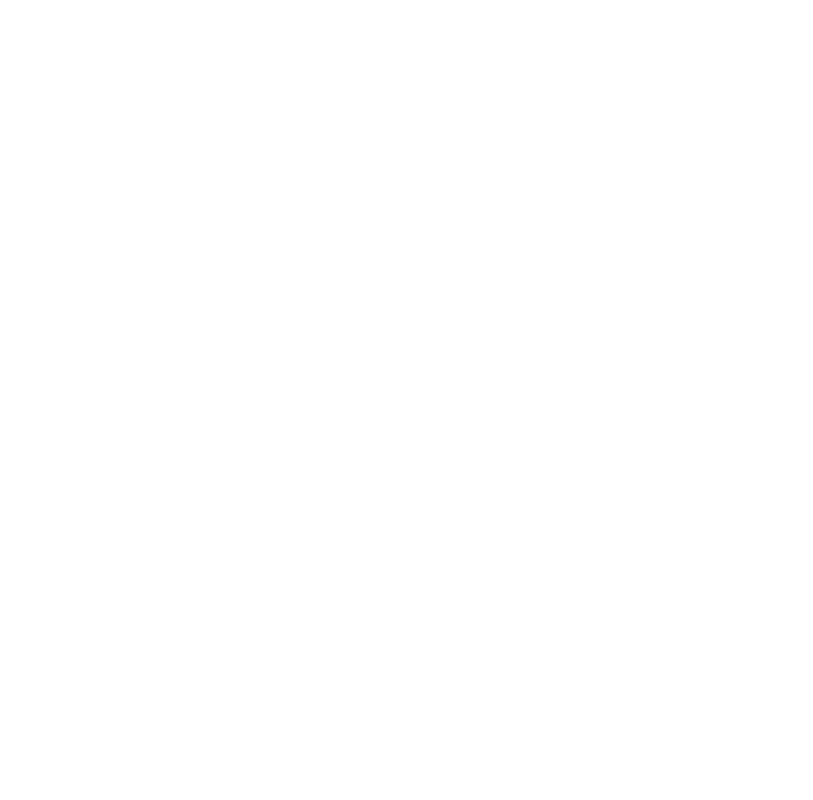
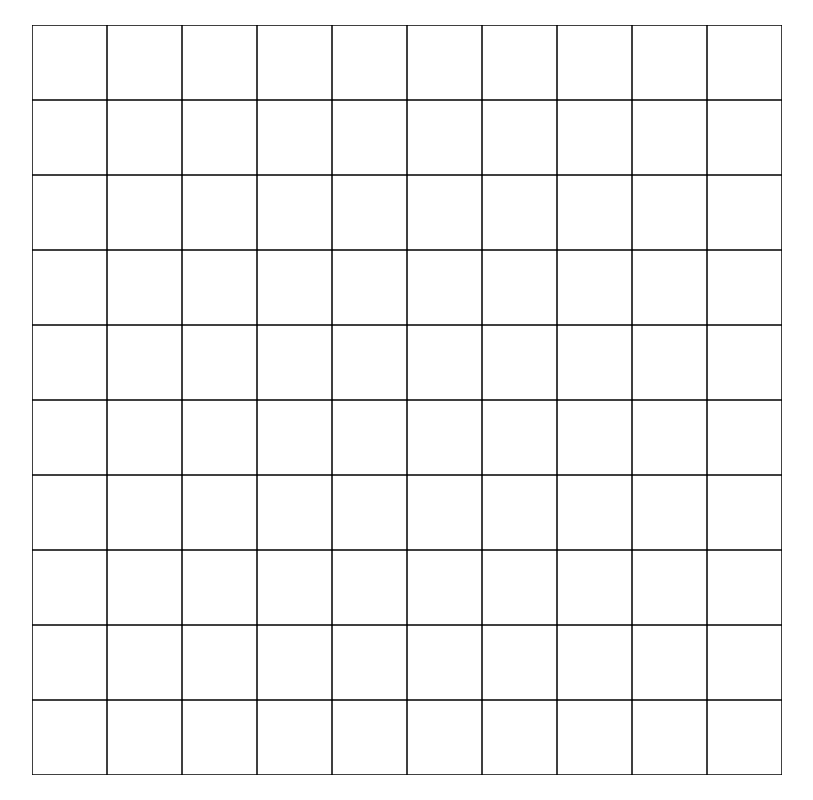
Before and after one commit to PythonIT01/GameOfLife, a plain HTML site: page index.html in a window 1280 px wide. Shown: the whole page, without its empty margins (233-1046 px from the left). Drawn offline with Linux system fonts and the light colour scheme.

Commit message:
Simple Visualization

```diff
--- a/game.js
+++ b/gameSimulation.js
@@ -1,12 +1,8 @@
-const width = window.innerWidth || document.documentElement.clientWidth;
-const height = window.innerHeight || document.documentElement.clientHeight;
-
 class GameSimulation {
 
   // INITIALIZATION
   constructor(size) {
     this.size = size;
-    this.cellSize = Math.floor(width / size);
     this.entities = this.initEntities(this.size);
   }
 
@@ -59,12 +55,22 @@ class GameSimulation {
 
 
   // Set Entities
-  setEntities(entityArray) {
+  setEntitiesSafe(entityArray) {
     for (var row = 0; row < this.size; row++) {
       for (var col = 0; col < this.size; col++) {
         this.entities[row][col] = entityArray[row][col];
       }
     }
+  }
+
+  setEntities(entityArray) {
+    this.entities = entityArray;
+  }
+
+
+  // Get Entities
+  getEntities() {
+    return this.entities;
   }
 
 
@@ -73,13 +79,18 @@ class GameSimulation {
     this.entities[row][col] = 1;
   }
 
+  // Kill an Entity
+  killEntity(row, col) {
+    this.entities[row][col] = 0;
+  }
+
 
   // Initialize Entities
-  initEntities(size) {
+  initEntities() {
     const entitiesArray = [];
-    for (var i = 0; i < size; i++) {
+    for (var i = 0; i < this.size; i++) {
       const rowArray = [];
-      for (var j = 0; j < size; j++) {
+      for (var j = 0; j < this.size; j++) {
         rowArray.push(0);
       }
       entitiesArray.push(rowArray);
--- /dev/null
+++ b/gameVisualization.js
@@ -0,0 +1,52 @@
+const width = window.innerWidth || document.documentElement.clientWidth;
+const height = window.innerHeight || document.documentElement.clientHeight;
+
+const canvas = document.getElementById('game');
+
+const size = 10;
+
+game = new GameSimulation(size);
+let pause = true;
+
+let cellSize = Math.floor((height - 50) / size);
+if (width < height) {
+  cellSize = Math.floor((width - 50) / size);
+}
+
+const canvasSize = cellSize * size;
+canvas.width = canvasSize;
+canvas.height = canvasSize;
+
+canvas.addEventListener('entitychange', function(event) {
+  console.log('entitychange');
+}, false);
+
+const gctx = canvas.getContext('2d');
+gctx.strokeRect(0, 0, canvasSize, canvasSize);
+
+const updateCanvas = function() {
+  gctx.clearRect(0, 0, canvasSize, canvasSize);
+  gctx.strokeRect(0, 0, canvasSize, canvasSize);
+  const entities = game.getEntities();
+  for (var row = 0; row < game.size; row++) {
+    const startPosY = row * cellSize;
+    for (var col = 0; col < game.size; col++) {
+      const startPosX = col * cellSize;
+      if (entities[row][col]) {
+        gctx.fillRect(startPosX, startPosY, cellSize, cellSize);
+      } else {
+        gctx.strokeRect(startPosX, startPosY, cellSize, cellSize);
+      }
+    }
+  }
+};
+updateCanvas();
+
+const gameLoop = function() {
+  if (!pause) {
+    updateCanvas();
+    game.update();
+  }
+  setTimeout(gameLoop, 300);
+}
+gameLoop();
--- a/index.html
+++ b/index.html
@@ -3,9 +3,10 @@
   <head>
     <meta charset="utf-8">
     <title>Game Of Life</title>
-    <script src="./game.js" charset="utf-8"></script>
+    <script src="./gameSimulation.js" charset="utf-8"></script>
   </head>
-  <body>
-    <canvas id="game" width="300" height="300"></canvas>
+  <body style="display: flex; width: 100vw; height: 100vh; margin: 0;">
+    <canvas id="game" style="margin: auto;"></canvas>
   </body>
+  <script src="./gameVisualization.js" charset="utf-8"></script>
 </html>
```
